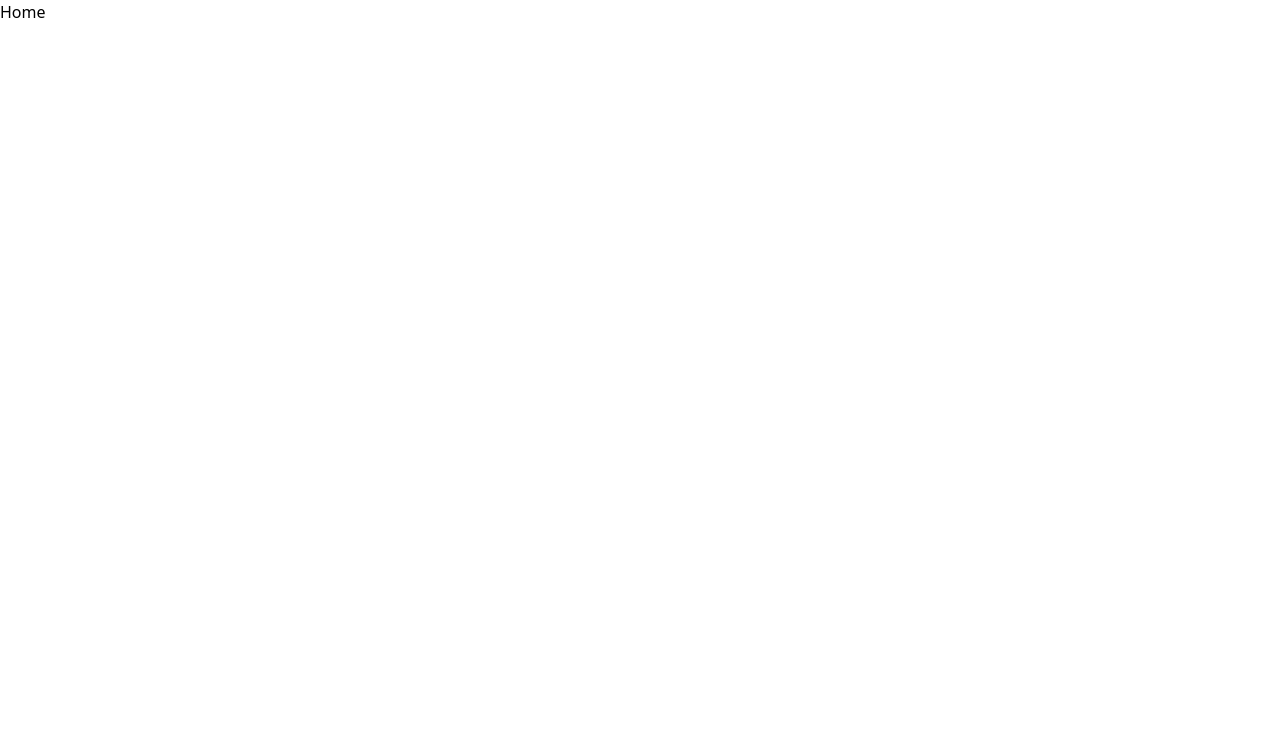
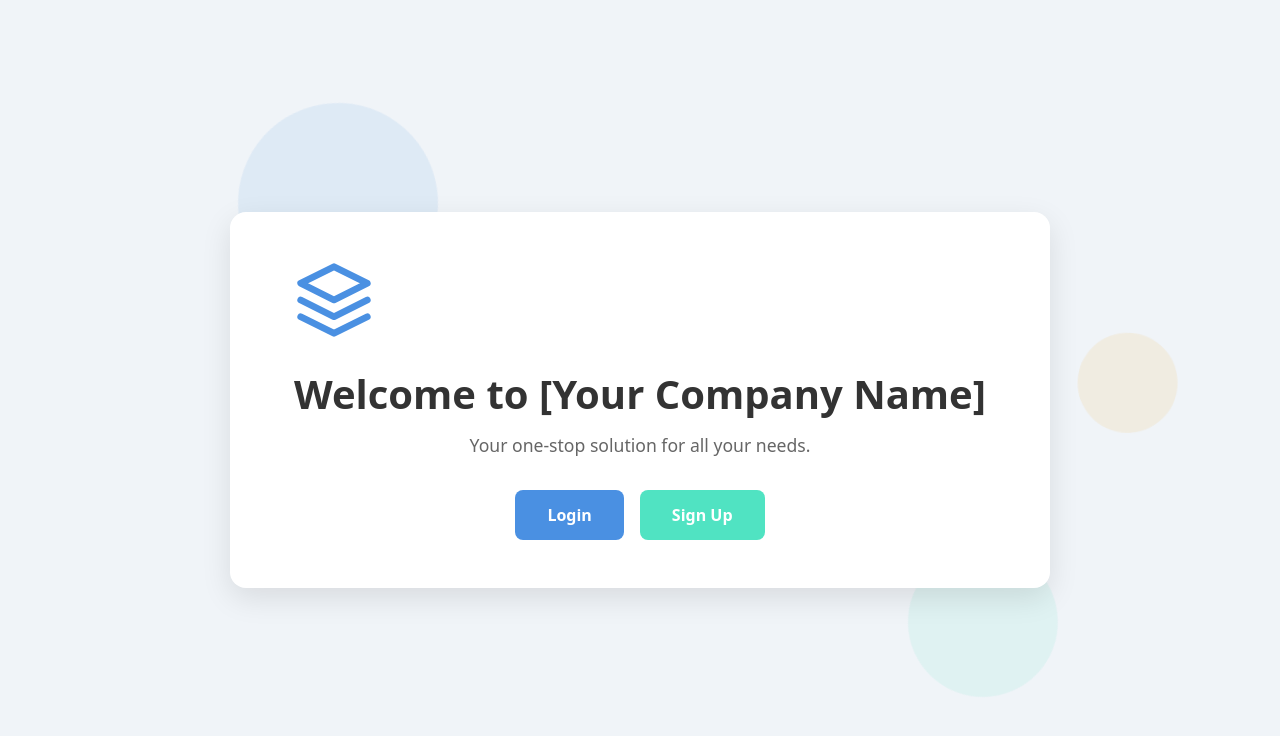
Before and after one commit to pprasoon1/sih_project, a React (Vite) app in the folder client/: page / in a window 1280 px wide. Shown: the top 736 px of the page. Built offline with nearby package versions, Linux system fonts and the light colour scheme.

Commit message:
Add design to homepage

```diff
--- a/client/package.json
+++ b/client/package.json
@@ -16,6 +16,7 @@
     "react": "^19.1.1",
     "react-dom": "^19.1.1",
     "react-leaflet": "^5.0.0",
+    "react-router": "^7.9.1",
     "react-router-dom": "^7.9.1",
     "socket.io-client": "^4.8.1",
     "tailwindcss": "^4.1.13"
--- /dev/null
+++ b/client/src/pages/Home.css
@@ -0,0 +1,135 @@
+.home-container {
+  display: flex;
+  align-items: center;
+  justify-content: center;
+  min-height: 100vh;
+  background-color: #f0f4f8;
+  overflow: hidden;
+  position: relative;
+}
+
+.home-content {
+  background-color: white;
+  padding: 3rem 4rem;
+  border-radius: 1rem;
+  box-shadow: 0 10px 30px rgba(0, 0, 0, 0.1);
+  text-align: center;
+  z-index: 1;
+  transform: translateY(-20px);
+  animation: float-up 0.8s ease-out forwards;
+}
+
+@keyframes float-up {
+  to {
+    transform: translateY(0);
+    opacity: 1;
+  }
+}
+
+.logo-container {
+  margin-bottom: 1.5rem;
+}
+
+.logo {
+  color: #4a90e2;
+}
+
+.company-name {
+  font-size: 2.5rem;
+  font-weight: bold;
+  color: #333;
+  margin-bottom: 0.5rem;
+}
+
+.subtitle {
+  color: #666;
+  font-size: 1.1rem;
+  margin-bottom: 2rem;
+}
+
+.button-group {
+  display: flex;
+  justify-content: center;
+  gap: 1rem;
+}
+
+.login-button,
+.signup-button {
+  padding: 0.8rem 2rem;
+  border-radius: 0.5rem;
+  text-decoration: none;
+  font-weight: bold;
+  color: white;
+  transition: all 0.3s ease;
+}
+
+.login-button {
+  background-color: #4a90e2;
+}
+
+.login-button:hover {
+  background-color: #357abd;
+  transform: translateY(-2px);
+}
+
+.signup-button {
+  background-color: #50e3c2;
+}
+
+.signup-button:hover {
+  background-color: #38c1a5;
+  transform: translateY(-2px);
+}
+
+/* Animated background shapes */
+.background-shapes {
+  position: absolute;
+  top: 0;
+  left: 0;
+  width: 100%;
+  height: 100%;
+  overflow: hidden;
+  z-index: 0;
+}
+
+.shape {
+  position: absolute;
+  border-radius: 50%;
+  opacity: 0.1;
+  animation: move 20s infinite alternate;
+}
+
+.shape1 {
+  width: 200px;
+  height: 200px;
+  background-color: #4a90e2;
+  top: 10%;
+  left: 15%;
+}
+
+.shape2 {
+  width: 150px;
+  height: 150px;
+  background-color: #50e3c2;
+  bottom: 15%;
+  right: 20%;
+  animation-duration: 25s;
+}
+
+.shape3 {
+  width: 100px;
+  height: 100px;
+  background-color: #f5a623;
+  top: 40%;
+  right: 10%;
+  animation-duration: 30s;
+}
+
+@keyframes move {
+  from {
+    transform: translate(0, 0) rotate(0deg);
+  }
+  to {
+    transform: translate(100px, 50px) rotate(360deg);
+  }
+}
--- a/client/src/pages/Home.jsx
+++ b/client/src/pages/Home.jsx
@@ -1,9 +1,36 @@
-import React from 'react'
+import React from 'react';
+import { Link } from 'react-router-dom';
+import './Home.css';
 
-const Home = () => {
+function Home(){
   return (
-    <div>Home</div>
-  )
-}
+    <div className="home-container">
+      <div className="home-content">
+        <div className="logo-container">
+          {/* You can replace this with your actual logo */}
+          <svg className="logo" width="80" height="80" viewBox="0 0 24 24" fill="none" xmlns="http://www.w3.org/2000/svg">
+            <path d="M12 2L2 7l10 5 10-5-10-5zM2 17l10 5 10-5" stroke="currentColor" strokeWidth="2" strokeLinecap="round" strokeLinejoin="round"/>
+            <path d="M2 12l10 5 10-5" stroke="currentColor" strokeWidth="2" strokeLinecap="round" strokeLinejoin="round"/>
+          </svg>
+        </div>
+        <h1 className="company-name">Welcome to [Your Company Name]</h1>
+        <p className="subtitle">Your one-stop solution for all your needs.</p>
+        <div className="button-group">
+          <Link to="/login" className="login-button">
+            Login
+          </Link>
+          <Link to="/signup" className="signup-button">
+            Sign Up
+          </Link>
+        </div>
+      </div>
+      <div className="background-shapes">
+        <div className="shape shape1"></div>
+        <div className="shape shape2"></div>
+        <div className="shape shape3"></div>
+      </div>
+    </div>
+  );
+};
 
-export default Home
+export default Home;
```
Also changed, not shown: 1 other file (tests, documents, lock files or other folders).
